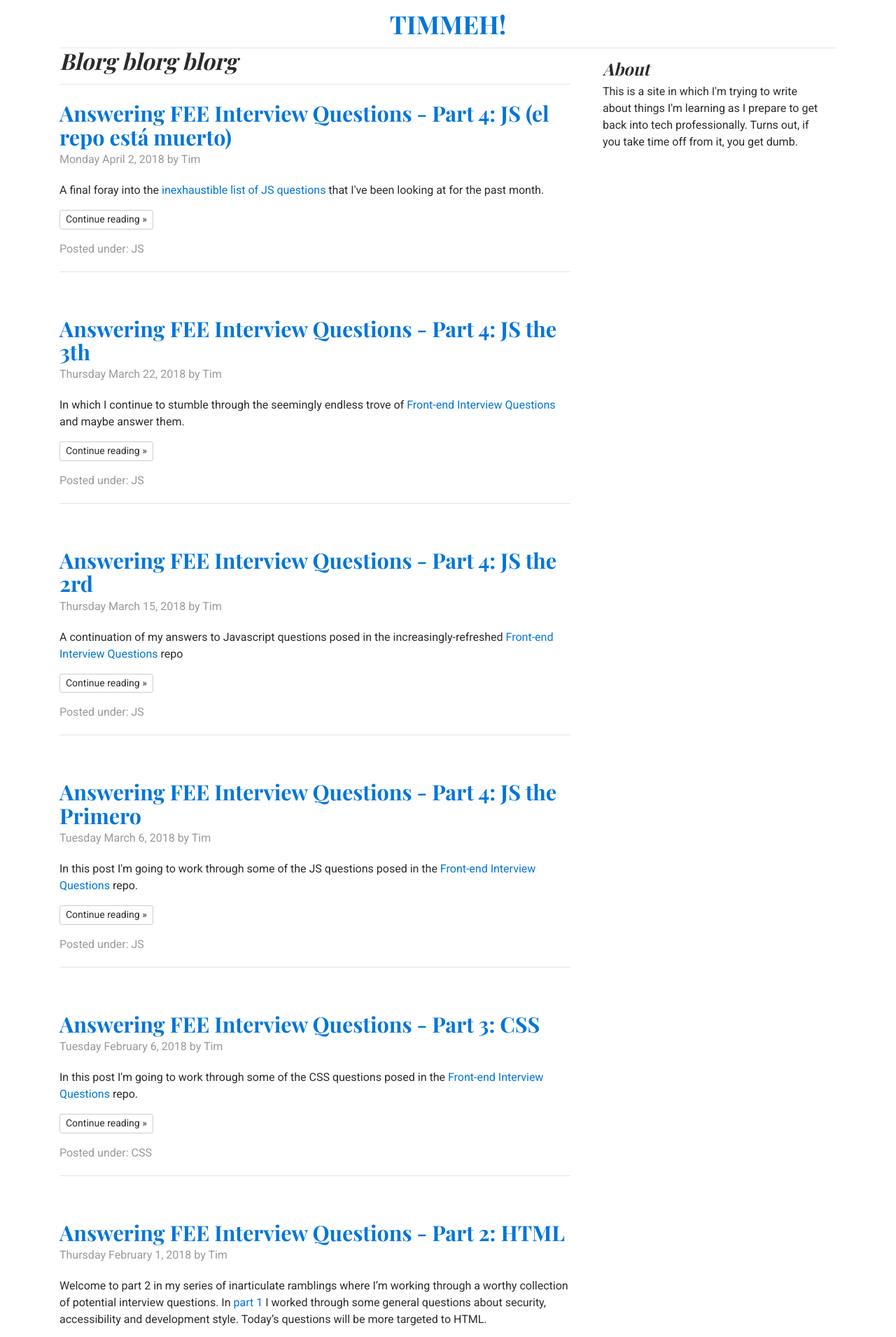
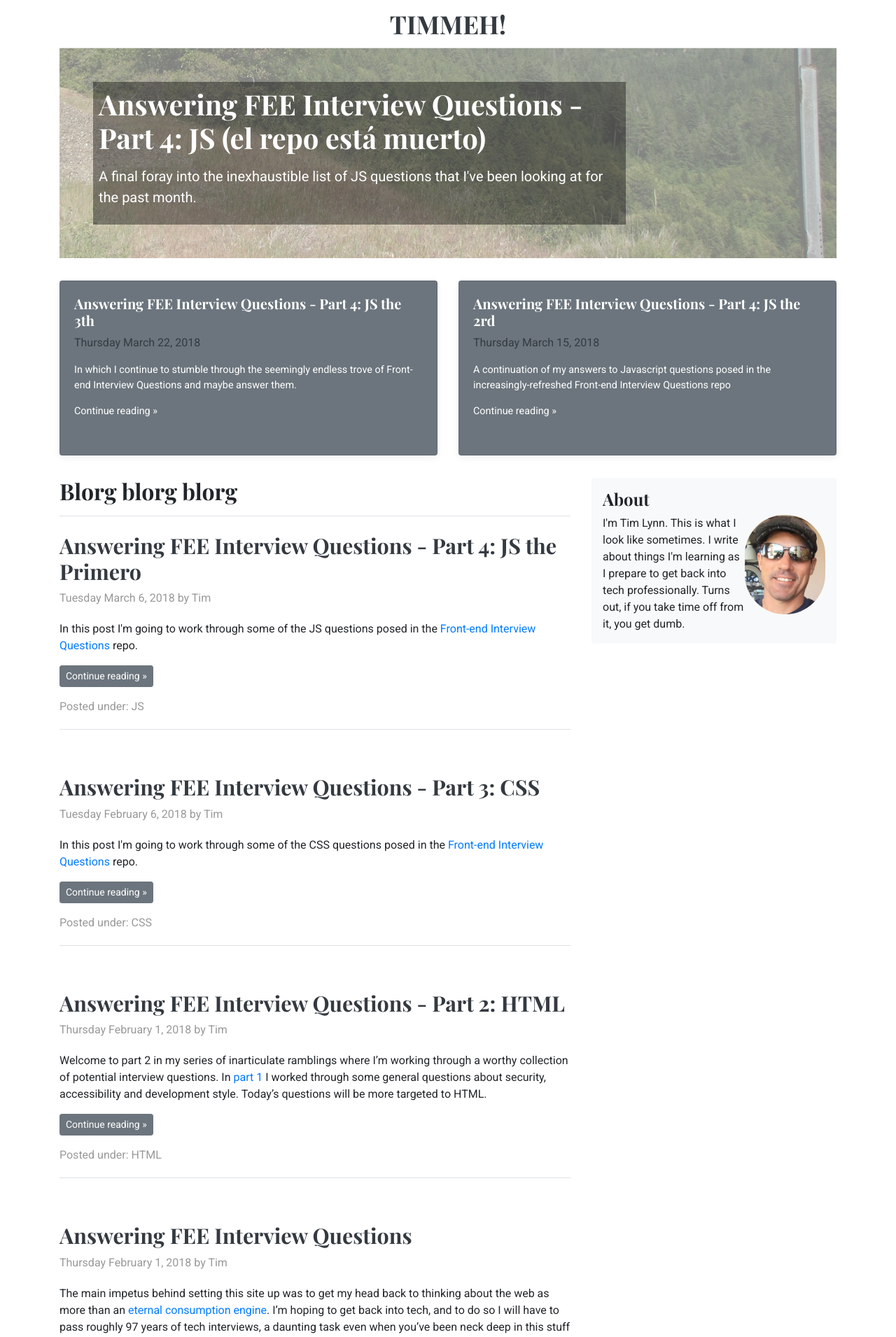
Before and after one commit to pacifisticuffs/pacifisticuffs.github.io, a Jekyll site: the page built from index.html, in a window 1280 px wide. Shown: the top 1911 px of the page at 70% size. Built offline with Jekyll 4.4.1, drawn with Linux system fonts in a browser that asks for light colours; nearby versions of some CDN libraries.

Commit message:
* Added final versions of bootstrap libs * Added jumbotron and featured stories to front page * Added new frontmatter var, `omit` to skip a story's inclusion in features * Added new frontmatter var, `image` to link to a new photo for that story * Added shared/included footer on home and post templates * home page will skip first 3 stories in roll since they will be featured * Bunch of new styles to support the featured stories * Added html validation link to footer

```diff
--- /dev/null
+++ b/_includes/footer.html
@@ -0,0 +1,4 @@
+<footer class="blog-footer">
+  <p><small>I didn't build this template, but hopefully modified it nicely. Originally done by <a href="https://twitter.com/mdo">@mdo</a>. Am I <a href="https://validator.w3.org/check?uri=referer" target="_blank" class="badge badge-info">valid</a>?</small></p>
+  <p><a href="#top">Back to top</a></p>
+</footer>
--- a/_layouts/duh2.html
+++ b/_layouts/duh2.html
@@ -19,7 +19,7 @@
 
     <title>{{ page.title }}</title>
 
-    <link rel="stylesheet" href="https://maxcdn.bootstrapcdn.com/bootstrap/4.0.0-beta.3/css/bootstrap.min.css" integrity="sha384-Zug+QiDoJOrZ5t4lssLdxGhVrurbmBWopoEl+M6BdEfwnCJZtKxi1KgxUyJq13dy" crossorigin="anonymous" />
+    <link rel="stylesheet" href="https://maxcdn.bootstrapcdn.com/bootstrap/4.0.0/css/bootstrap.min.css" integrity="sha384-Gn5384xqQ1aoWXA+058RXPxPg6fy4IWvTNh0E263XmFcJlSAwiGgFAW/dAiS6JXm" crossorigin="anonymous" />
     <link href="https://fonts.googleapis.com/css?family=Playfair+Display:700,900%7CRoboto" rel="stylesheet" />
     <link href="/css/main.css" rel="stylesheet" />
 
@@ -27,7 +27,7 @@
     {% comment %}
     <!-- <script src="https://cdnjs.cloudflare.com/ajax/libs/popper.js/1.12.9/umd/popper.min.js" integrity="sha384-ApNbgh9B+Y1QKtv3Rn7W3mgPxhU9K/ScQsAP7hUibX39j7fakFPskvXusvfa0b4Q" crossorigin="anonymous"></script> -->
     {% endcomment %}
-		<script src="https://maxcdn.bootstrapcdn.com/bootstrap/4.0.0-beta.3/js/bootstrap.min.js" integrity="sha384-a5N7Y/aK3qNeh15eJKGWxsqtnX/wWdSZSKp+81YjTmS15nvnvxKHuzaWwXHDli+4" crossorigin="anonymous" defer></script>
+		<script src="https://maxcdn.bootstrapcdn.com/bootstrap/4.0.0/js/bootstrap.min.js" integrity="sha384-JZR6Spejh4U02d8jOt6vLEHfe/JQGiRRSQQxSfFWpi1MquVdAyjUar5+76PVCmYl" crossorigin="anonymous" defer></script>
 
   </head>
 
@@ -41,6 +41,7 @@
           </div>
         </div>
       </header>
+
       {% comment %}
       <div class="nav-scroller py-1 mb-2">
         <nav class="nav d-flex justify-content-between">
@@ -50,52 +51,70 @@
           {% endfor %}
         </nav>
       </div>
+      {% endcomment %}
 
-      <div class="jumbotron p-3 p-md-5 text-white rounded bg-dark">
-        <div class="col-md-6 px-0">
-          <h1 class="display-4 font-italic">Title of a longer featured blog post</h1>
-          <p class="lead my-3">Multiple lines of text that form the lede, informing new readers quickly and efficiently about what's most interesting in this post's contents.</p>
-          <p class="lead mb-0"><a href="#" class="text-white font-weight-bold">Continue reading...</a></p>
+      {% assign feature1 = false %}
+      {% assign feature2 = false %}
+      {% assign feature3 = false %}
+
+      {% for post in site.posts %}
+        {% if post.omit %}
+          {% continue %}
+        {% endif %}
+        {% if feature1 and feature2 and feature3 %}
+          {% break %}
+        {% endif %}
+
+        {% if feature1 != true %}
+          <style>
+            .biglink::after {
+              background-image: url('{{post.image}}');
+            }
+          </style>
+          <a href="{{ post.url }}" class="biglink">
+            <div class="jumbotron p-3 p-md-5 text-white rounded">
+              <div class="col-md-9 p-2 content">
+                <h2 class="display-4">{{ post.title }}</h2>
+                <div class="lead my-3"><p>{{ post.excerpt | strip_html }}</p></div>
+              </div>
+            </div>
+          </a>
+          {% assign feature1 = true %}
+        <div class="row mb-2">
+          {% continue %}
+        {% endif %}
+
+      {% unless feature2 and feature3 %}
+        <div class="col-md-6 feature">
+          <a href="{{ post.url }}">
+            <div class="card flex-md-row mb-4 box-shadow h-md-250 text-white bg-secondary">
+              <div class="card-body d-flex flex-column align-items-start">
+                <h3 class="blog-post-title mb-2">{{ post.title }}</h3>
+                <div class="mb-3 text-dark">{{ post.date | date: "%A %B %e, %Y" }}</div>
+                <div class="card-text mb-auto">
+                  <p>{{ post.excerpt | strip_html }}</p>
+                  <p>Continue reading &raquo;</p>
+                </div>
+              </div>
+            </div>
+          </a>
         </div>
+        {% if feature2 == false %}
+          {% assign feature2 = true %}
+          {% continue %}
+        {% elsif feature3 == false %}
+          {% assign feature3 = true %}
+          {% break %}
+        {% endif %}
+      {% endunless %}
+      {% endfor %}
       </div>
-
-      <div class="row mb-2">
-        <div class="col-md-6">
-          <div class="card flex-md-row mb-4 box-shadow h-md-250">
-            <div class="card-body d-flex flex-column align-items-start">
-              <strong class="d-inline-block mb-2 text-primary">World</strong>
-              <h3 class="mb-0">
-                <a class="text-dark" href="#">Featured post</a>
-              </h3>
-              <div class="mb-1 text-muted">Nov 12</div>
-              <p class="card-text mb-auto">This is a wider card with supporting text below as a natural lead-in to additional content.</p>
-              <a href="#">Continue reading</a>
-            </div>
-            <img class="card-img-right flex-auto d-none d-md-block" data-src="holder.js/200x250?theme=thumb" alt="Card image cap">
-          </div>
-        </div>
-        <div class="col-md-6">
-          <div class="card flex-md-row mb-4 box-shadow h-md-250">
-            <div class="card-body d-flex flex-column align-items-start">
-              <strong class="d-inline-block mb-2 text-success">Design</strong>
-              <h3 class="mb-0">
-                <a class="text-dark" href="#">Post title</a>
-              </h3>
-              <div class="mb-1 text-muted">Nov 11</div>
-              <p class="card-text mb-auto">This is a wider card with supporting text below as a natural lead-in to additional content.</p>
-              <a href="#">Continue reading</a>
-            </div>
-            <img class="card-img-right flex-auto d-none d-md-block" data-src="holder.js/200x250?theme=thumb" alt="Card image cap">
-          </div>
-        </div>
-      </div>
-      {% endcomment %}
     </div>
 
     <main class="container">
       <div class="row">
         <div class="col-md-8 blog-main">
-          <h2 class="pb-3 mb-4 font-italic border-bottom">
+          <h2 class="pb-3 mb-4 border-bottom">
             Blorg blorg blorg
           </h2>
 
@@ -111,14 +130,15 @@
         </div><!-- /.blog-main -->
 
         <aside class="col-md-4 blog-sidebar">
+
           <div class="p-3 mb-3 bg-light rounded">
-            <h4 class="font-italic">About</h4>
-            <p class="mb-0">This is a site in which I'm trying to write about things I'm learning as I prepare to get back into tech professionally. Turns out, if you take time off from it, you get dumb.</p>
+            <h4>About</h4>
+            <p class="mb-0 clearfix"><img src="/images/timsfathead.jpg" class="me float-right" alt="A portrait of the author as a guy wearing sunglasses" /> I'm Tim Lynn. This is what I look like sometimes. I write about things I'm learning as I prepare to get back into tech professionally. Turns out, if you take time off from it, you get dumb.</p>
           </div>
 
           {% comment %}
           <div class="p-3">
-            <h4 class="font-italic">Archives</h4>
+            <h4>Archives</h4>
             <ol class="list-unstyled mb-0">
               <li><a href="#">March 2014</a></li>
               <li><a href="#">February 2014</a></li>
@@ -136,7 +156,7 @@
           </div>
 
           <div class="p-3">
-            <h4 class="font-italic">Elsewhere</h4>
+            <h4>Elsewhere</h4>
             <ol class="list-unstyled">
               <li><a href="#">GitHub</a></li>
               <li><a href="#">Twitter</a></li>
@@ -150,9 +170,6 @@
 
     </main><!-- /.container -->
 
-    <footer class="blog-footer">
-      <p><small>I didn't build this template, but hopefully modified it nicely. Originally done by <a href="https://twitter.com/mdo">@mdo</a>.</small></p>
-      <p><a href="#top">Back to top</a></p>
-    </footer>
+    {% include footer.html %}
   </body>
 </html>
--- a/css/main.css
+++ b/css/main.css
@@ -22,12 +22,12 @@
 }
 
 .display-4 {
-  font-size: 2.5rem;
+  font-size: 2rem;
 }
 
 @media (min-width: 768px) {
   .display-4 {
-    font-size: 3rem;
+    font-size: 2.5rem;
   }
 }
 
@@ -122,9 +122,18 @@
 }
 
 .blog-post-title {
-  margin-bottom: .25rem;
   font-size: 1.9rem;
 }
+
+.feature .blog-post-title {
+  font-size: 1.25rem;
+
+}
+
+.feature .card-text {
+  font-size: 0.9rem;
+}
+
 .blog-post-meta {
   margin-bottom: 1.25rem;
   color: #999;
@@ -145,6 +154,51 @@
   line-height: 0;
   vertical-align: -.41em;
   padding: 0 .1em 0 .1em;
+}
+.biglink {
+  display: block;
+  position: relative;
+}
+a.biglink:hover {
+  text-decoration: none;
+}
+.biglink::after {
+  background-repeat: no-repeat;
+  background-position: right bottom;
+  content: "";
+  display: block;
+  height: 100%;
+  left: 0;
+  opacity: 0.5;
+  position: absolute;
+  top: 0;
+  transition: opacity 0.25s, background-position 5s;
+  width: 100%;
+  z-index: -1;
+}
+.biglink:focus::after,
+.biglink:hover::after {
+  background-position: right 50%;
+  opacity: 1;
+}
+.jumbotron {
+  background: transparent;
+}
+.biglink .content {
+  background: rgba( 0, 0, 0, 0.4 );
+}
+.biglink:hover .content {
+  background: rgba( 0, 0, 0, 0.5 );
+}
+.feature a:hover {
+  text-decoration: none;
+}
+.feature .box-shadow {
+  transition: 0.3s all;
+}
+.feature a:hover .box-shadow,
+.feature a:focus .box-shadow {
+  box-shadow: 0 0.25rem 0.75rem rgba( 0, 0, 0, .5 );
 }
 
 /*
--- a/index.html
+++ b/index.html
@@ -2,11 +2,10 @@
 layout: duh2
 title: TIMMEH!
 ---
-{% for post in site.posts %}
+{% for post in site.posts offset: 3 %}
 <article class="blog-post border-bottom">
 	<header>
 			<h3 class="blog-post-title"><a href="{{ post.url }}" class="text-dark">{{ post.title }}</a></h3>
-			{% comment %} <h3 class="blog-post-title">{{ post.title }}</h3>{% endcomment %}
 		<p class="blog-post-meta">{{ post.date | date: "%A %B %e, %Y" }} by {{ post.author }}</p>
 	</header>
 	<div class="entry-content">
```
Also changed, not shown: _layouts/post.html (+9 -7 lines), _posts/2018-03-22-frontend-questions-5-js-3.md (+1 -0 lines), _posts/2018-04-02-frontend-questions-5-js-4.md (+1 -0 lines), images/posts/IMG_0918.jpg (added), images/posts/IMG_0952.jpg (added).
